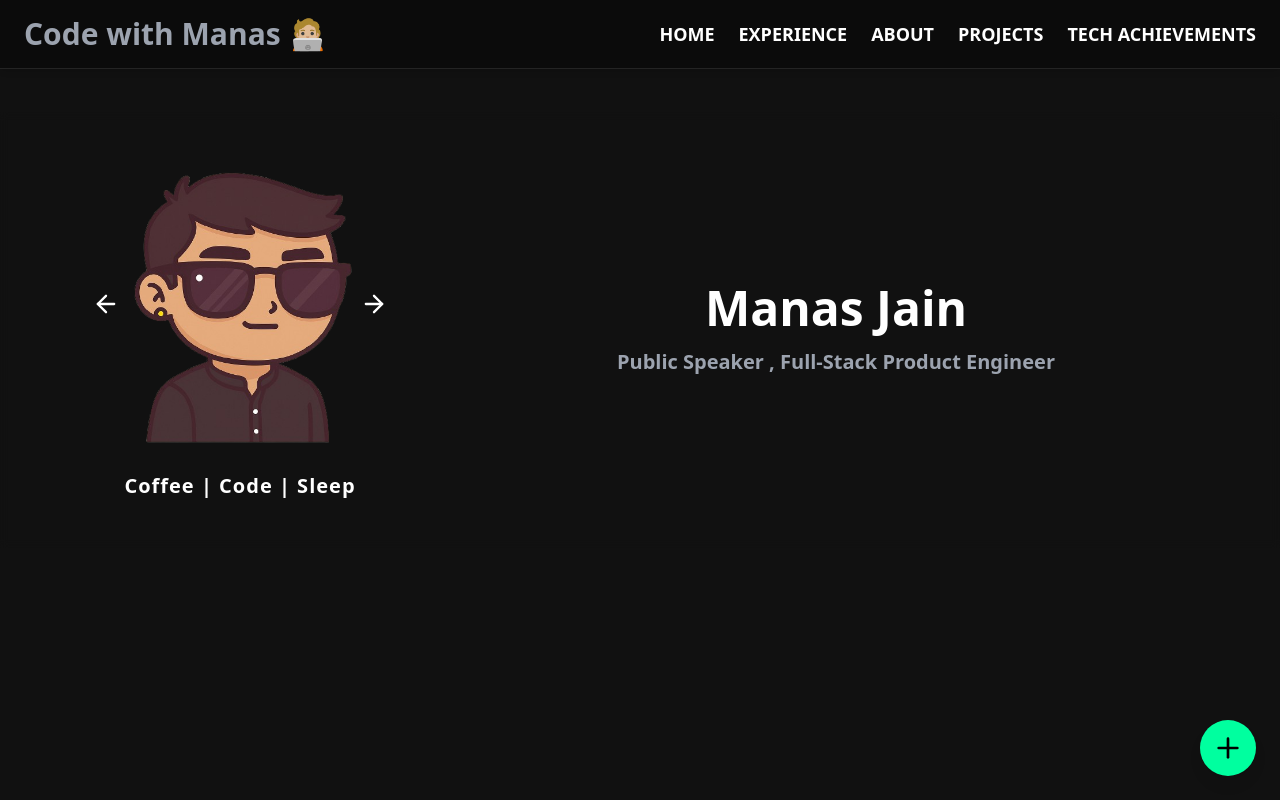
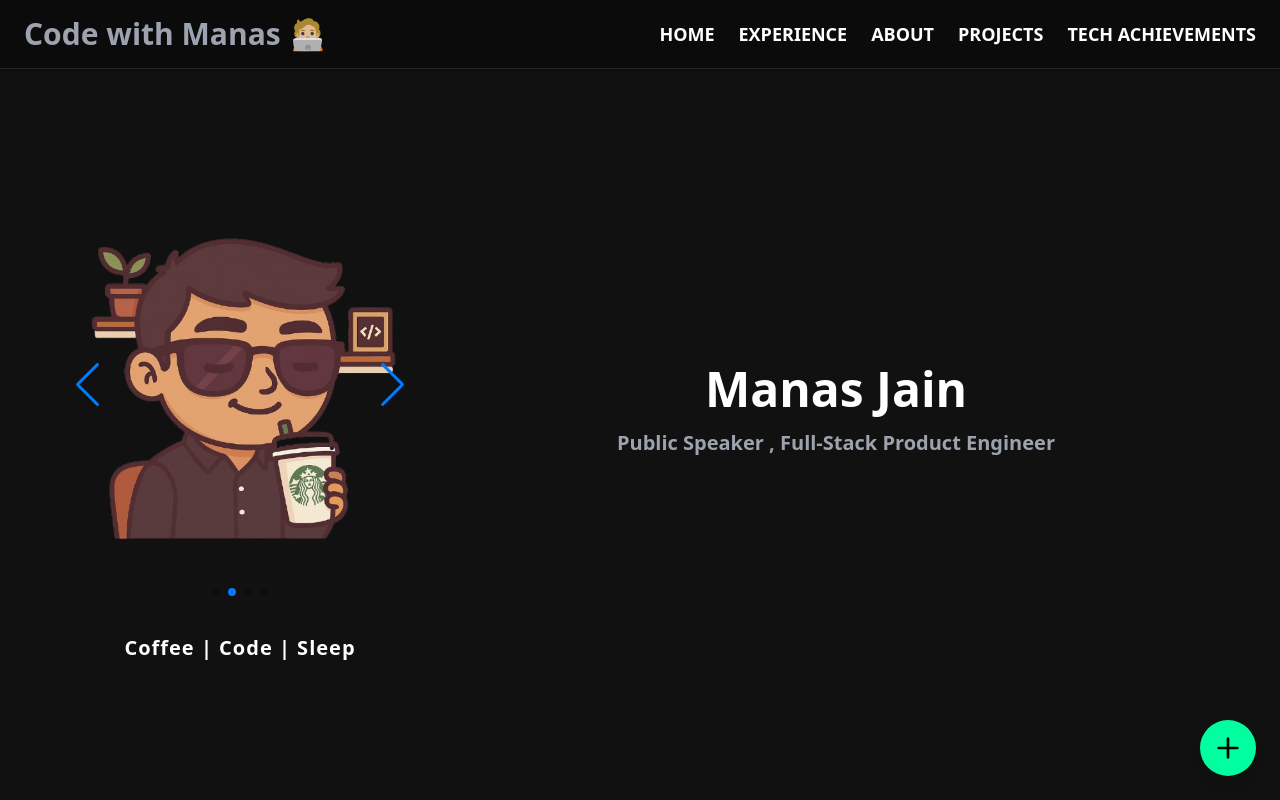
Before and after one commit to manasjaincode/manasportfolio, a Next.js app: page / in a window 1280 px wide. Shown: the top 800 px of the page. Built offline with nearby package versions, Linux system fonts and the light colour scheme.

Commit message:
cover effects as alternative

```diff
--- a/components/FloatingSectionMenu.js
+++ b/components/FloatingSectionMenu.js
@@ -14,7 +14,7 @@ const sections = [
   { name: 'HACKATHONS', id: 'hackathons-section', icon: Award },
   { name: 'PUBLIC SPEAKING', id: 'public-speaking-section', icon: Award },
   // NEW: Add Professional Innovations section
-  { name: 'INNOVATIONS', id: 'professional-innovations-section', icon: Lightbulb }, // Using Lightbulb icon
+  { name: 'PROFESSIONAL INITIATIVES', id: 'professional-innovations-section', icon: Lightbulb }, // Using Lightbulb icon
   { name: 'CERTIFICATES', id: 'certificates-section', icon: Award },
 ];
 
--- a/components/ImageCycler.js
+++ b/components/ImageCycler.js
@@ -1,40 +1,40 @@
-// src/components/ImageCycler.js
-'use client'; // If this component is also a client component in Next.js
+// // src/components/ImageCycler.js
+// 'use client'; // If this component is also a client component in Next.js
 
-import React, { useState, useEffect } from 'react';
-import Image from 'next/image';
+// import React, { useState, useEffect } from 'react';
+// import Image from 'next/image';
 
-const images = [
-  '/manascartoon1.png',
-  '/manascartoon2.png',
-  '/manascartoon3.png',
-  '/manascartoon4final.png',
-];
+// const images = [
+//   '/manascartoon1.png',
+//   '/manascartoon2.png',
+//   '/manascartoon3.png',
+//   '/manascartoon4final.png',
+// ];
 
-const ImageCycler = () => {
-  const [currentImageIndex, setCurrentImageIndex] = useState(0);
+// const ImageCycler = () => {
+//   const [currentImageIndex, setCurrentImageIndex] = useState(0);
 
-  useEffect(() => {
-    const interval = setInterval(() => {
-      setCurrentImageIndex((prevIndex) => (prevIndex + 1) % images.length);
-    }, 500); // 500 milliseconds = 0.5 seconds
+//   useEffect(() => {
+//     const interval = setInterval(() => {
+//       setCurrentImageIndex((prevIndex) => (prevIndex + 1) % images.length);
+//     }, 500); // 500 milliseconds = 0.5 seconds
 
-    // Clear the interval when the component unmounts to prevent memory leaks
-    return () => clearInterval(interval);
-  }, []); // Empty dependency array means this effect runs once on mount
+//     // Clear the interval when the component unmounts to prevent memory leaks
+//     return () => clearInterval(interval);
+//   }, []); // Empty dependency array means this effect runs once on mount
 
-  return (
-    <Image
-      src={images[currentImageIndex]}
-      alt="Manas Cartoon" // More generic alt text
-      width={352}
-      height={352}
-      className="object-contain w-full h-auto rounded-3xl"
-      // You can add Framer Motion for cross-fade animation if you want a smoother transition
-      // For example, if you wrap it in a motion.div:
-      // as it is: className="object-contain w-full h-auto rounded-3xl"
-    />
-  );
-};
+//   return (
+//     <Image
+//       src={images[currentImageIndex]}
+//       alt="Manas Cartoon" // More generic alt text
+//       width={352}
+//       height={352}
+//       className="object-contain w-full h-auto rounded-3xl"
+//       // You can add Framer Motion for cross-fade animation if you want a smoother transition
+//       // For example, if you wrap it in a motion.div:
+//       // as it is: className="object-contain w-full h-auto rounded-3xl"
+//     />
+//   );
+// };
 
-export default ImageCycler;
+// export default ImageCycler;
--- a/components/Navbar..js
+++ b/components/Navbar..js
@@ -1,8 +1,21 @@
 'use client';
 import { useState } from 'react';
 import Image from 'next/image';
-import { Menu, X, ArrowLeft, ArrowRight } from 'lucide-react';
+import { Menu, X } from 'lucide-react'; // ArrowLeft, ArrowRight will be handled by Swiper's navigation
 import { motion } from 'framer-motion';
+
+// Import Swiper React components
+import { Swiper, SwiperSlide } from 'swiper/react';
+
+// Import Swiper styles
+import 'swiper/css';
+import 'swiper/css/effect-coverflow'; // Import Coverflow effect CSS
+import 'swiper/css/pagination'; // For pagination dots if you want them
+import 'swiper/css/navigation'; // For navigation arrows if you want them
+
+// Import required modules
+import { EffectCoverflow, Pagination, Navigation, Autoplay } from 'swiper/modules'; // Added Autoplay module
+
 
 const images = [
   '/manascartoon1.png',
@@ -13,15 +26,6 @@ const images = [
 
 export default function AboutPage() {
   const [menuOpen, setMenuOpen] = useState(false);
-  const [currentImageIndex, setCurrentImageIndex] = useState(0);
-
-  const nextImage = () => {
-    setCurrentImageIndex((prevIndex) => (prevIndex + 1) % images.length);
-  };
-
-  const prevImage = () => {
-    setCurrentImageIndex((prevIndex) => (prevIndex - 1 + images.length) % images.length);
-  };
 
   return (
     <div className="min-h-screen bg-[#111] text-white overflow-hidden">
@@ -32,7 +36,7 @@ export default function AboutPage() {
 
           <div className="hidden md:flex space-x-6">
             <a href="#" className="hover:text-[#00ff9f] transition">HOME</a>
-            <a href="#" className="hover:text-[#00ff9f] transition">EXPERIENCE</a>
+            <a href="#"  className="hover:text-[#00ff9f] transition">EXPERIENCE</a> {/* Corrected class here if it was malformed */}
             <a href="#" className="hover:text-[#00ff9f] transition">ABOUT</a>
             <a href="#" className="hover:text-[#00ff9f] transition">PROJECTS</a>
             <a href="#" className="hover:text-[#00ff9f] transition">TECH ACHIEVEMENTS</a>
@@ -61,35 +65,48 @@ export default function AboutPage() {
       <div className="relative z-10 px-6 py-12 backdrop-blur-sm">
         <div className="flex flex-col lg:flex-row items-center justify-center gap-10 max-w-6xl mx-auto">
 
-          {/* Image Carousel with Arrows and Text Below */}
-          <div className="flex flex-col items-center gap-4 relative w-72 md:w-[22rem]">
-            {/* Inner div containing the image and arrows */}
-            <div className="w-full h-auto flex justify-center items-center rounded-3xl overflow-hidden relative">
-              <Image
-                src={images[currentImageIndex]}
-                alt="Manas Cartoon"
-                width={352}
-                height={352}
-                className="object-contain w-full h-auto rounded-3xl px-8"
-              />
-              {/* Left Arrow - Position relative to parent 'w-full' div */}
-              <button
-                onClick={prevImage}
-                className="absolute left-4 top-1/2 -translate-y-1/2 p-3 text-white cursor-pointer z-10 transition-colors duration-200 hover:text-[#00ff9f]"
-                aria-label="Previous Image"
-              >
-                <ArrowLeft size={28} />
-              </button>
-              {/* Right Arrow - Position relative to parent 'w-full' div */}
-              <button
-                onClick={nextImage}
-                className="absolute right-4 top-1/2 -translate-y-1/2 p-3 text-white cursor-pointer z-10 transition-colors duration-200 hover:text-[#00ff9f]"
-                aria-label="Next Image"
-              >
-                <ArrowRight size={28} />
-              </button>
-            </div>
-            {/* Text below the image cycler - MODIFIED: Added tracking-wider */}
+          {/* Image Carousel with Swiper EffectCoverflow */}
+          {/* Swiper container takes full width of its parent 'w-72 md:w-[22rem]' */}
+          <div className="w-72 md:w-[22rem] flex flex-col items-center gap-4 relative">
+            <Swiper
+              effect={'coverflow'}
+              grabCursor={true}
+              centeredSlides={true}
+              slidesPerView={'auto'} // Use 'auto' for responsive slides based on their content/size
+              coverflowEffect={{
+                rotate: 50,
+                stretch: 0,
+                depth: 100,
+                modifier: 1,
+                slideShadows: true,
+              }}
+              loop={true} // Enable looping
+              autoplay={{ // Autoplay settings
+                delay: 3000,
+                disableOnInteraction: false, // Keep autoplaying even after user interaction
+              }}
+              pagination={{ clickable: true }} // Enable clickable pagination dots
+              navigation={true} // Enable navigation arrows (default Swiper arrows will appear)
+              modules={[EffectCoverflow, Pagination, Navigation, Autoplay]} // Include all necessary modules
+              className="mySwiper w-full h-[350px] md:h-[450px]" // Swiper takes full width, set specific height
+            >
+              {images.map((src, index) => (
+                <SwiperSlide
+                  key={index}
+                  className="flex justify-center items-center overflow-hidden rounded-3xl" // Ensure content is centered and overflow is hidden
+                >
+                  <Image
+                    src={src}
+                    alt={`Manas Cartoon ${index + 1}`}
+                    // Use fill and a relative parent with defined dimensions for responsiveness within the slide
+                    fill
+                    className="object-contain rounded-3xl p-4" // Use p-4 for padding around the image, adjusts for smaller screens
+                  />
+                </SwiperSlide>
+              ))}
+            </Swiper>
+
+            {/* Text below the image cycler */}
             <p className="text-white text-lg md:text-xl font-bold mt-2 tracking-wider">
               Coffee | Code | Sleep
             </p>
--- a/components/ProfessionalInnovations.jsx
+++ b/components/ProfessionalInnovations.jsx
@@ -7,12 +7,13 @@ import Image from 'next/image';
 
 // Import Swiper styles
 import 'swiper/css';
-import 'swiper/css/effect-cards';
+import 'swiper/css/effect-coverflow'; // Import Coverflow effect CSS
+import 'swiper/css/pagination'; // Coverflow often looks good with pagination
 
 // Import required modules
-import { EffectCards } from 'swiper/modules';
+import { EffectCoverflow, Pagination, Navigation } from 'swiper/modules'; // Added Pagination and Navigation for coverflow
 
-// Define your innovation data (only slide content and background color needed now)
+// Define your innovation data
 const innovations = [
   {
     slideContent: 'Indore Mayor Appreciation',
@@ -49,35 +50,44 @@ export default function ProfessionalInnovations() {
         {/* Left Side: Swiper Carousel */}
         <div className="w-full lg:w-1/2 flex justify-center items-center mb-8 lg:mb-0">
           <Swiper
-            effect={'cards'}
+            // --- Changed to EffectCoverflow ---
+            effect={'coverflow'}
             grabCursor={true}
-            initialSlide={0}
+            centeredSlides={true}
+            slidesPerView={'auto'} // 'auto' makes it responsive to the slide width
+            coverflowEffect={{
+              rotate: 50,
+              stretch: 0,
+              depth: 100,
+              modifier: 1,
+              slideShadows: true,
+            }}
+            loop={true}
             speed={500}
-            loop={true}
-            cardsEffect={{
-              rotate: true,
-              perSlideOffset: 8,
-              perSlideRotate: 2,
-            }}
             mousewheel={{ invert: false }}
-            modules={[EffectCards]}
-            className="mySwiper w-[280px] h-[330px] md:w-[350px] md:h-[500px] lg:w-[450px] lg:h-[550px]"
+            modules={[EffectCoverflow, Pagination, Navigation]} // Added Pagination, Navigation
+            pagination={{ clickable: true }} // Enable clickable pagination dots
+            navigation={true} // Enable default navigation arrows (optional, can be styled)
+            // Increased Swiper overall dimensions to give more room for coverflow effect
+            className="mySwiper w-[300px] h-[380px] md:w-[400px] md:h-[550px] lg:w-[500px] lg:h-[600px]"
             onSlideChange={(swiper) => setActiveIndex(swiper.realIndex)}
           >
             {innovations.map((innovation, index) => (
               <SwiperSlide
                 key={index}
                 style={{ backgroundColor: innovation.slideBgColor }}
-                // Added justify-center back, along with flex-col and items-center for full centering
-                className="flex flex-col items-center justify-center rounded-xl font-bold text-white p-4"
+                // Added flex-col, items-center, justify-center for full centering
+                // Added overflow-hidden to prevent content spilling out during animation
+                className="flex flex-col items-center justify-center rounded-xl font-bold text-white p-4 overflow-hidden"
               >
-                {/* 1. Heading (Top, with specific top margin) */}
-                <h2 className="text-xl md:text-2xl lg:text-3xl px-2 leading-tight text-center mt-6 mb-4">
+                {/* 1. Heading (Top, with responsive horizontal padding and explicit min-height for stability) */}
+                <h2 className="text-xl md:text-2xl lg:text-3xl px-1 sm:px-2 leading-tight text-center mt-6 mb-4 min-h-[4rem] flex items-center justify-center"> {/* min-h-[4rem] for 64px to match h-16, ensuring consistent height */}
                   {innovation.slideContent}
                 </h2>
 
-                {/* 2. Image Container (Larger and Centered) */}
-                <div className="relative w-[150px] h-[150px] md:w-[220px] md:h-[220px] lg:w-[300px] lg:h-[300px]"> {/* Increased image sizes */}
+                {/* 2. Image Container (Larger and Centered, responsive sizing and fixed aspect ratio for stability) */}
+                {/* Ensure image container is smaller than SwiperSlide to leave room for text */}
+                <div className="relative w-[180px] h-[180px] md:w-[250px] md:h-[250px] lg:w-[320px] lg:h-[320px] flex-shrink-0">
                   <Image
                     src={innovation.imagePath}
                     alt={innovation.slideContent}
```
Also changed, not shown: components/ProjectCard.js (deleted).
